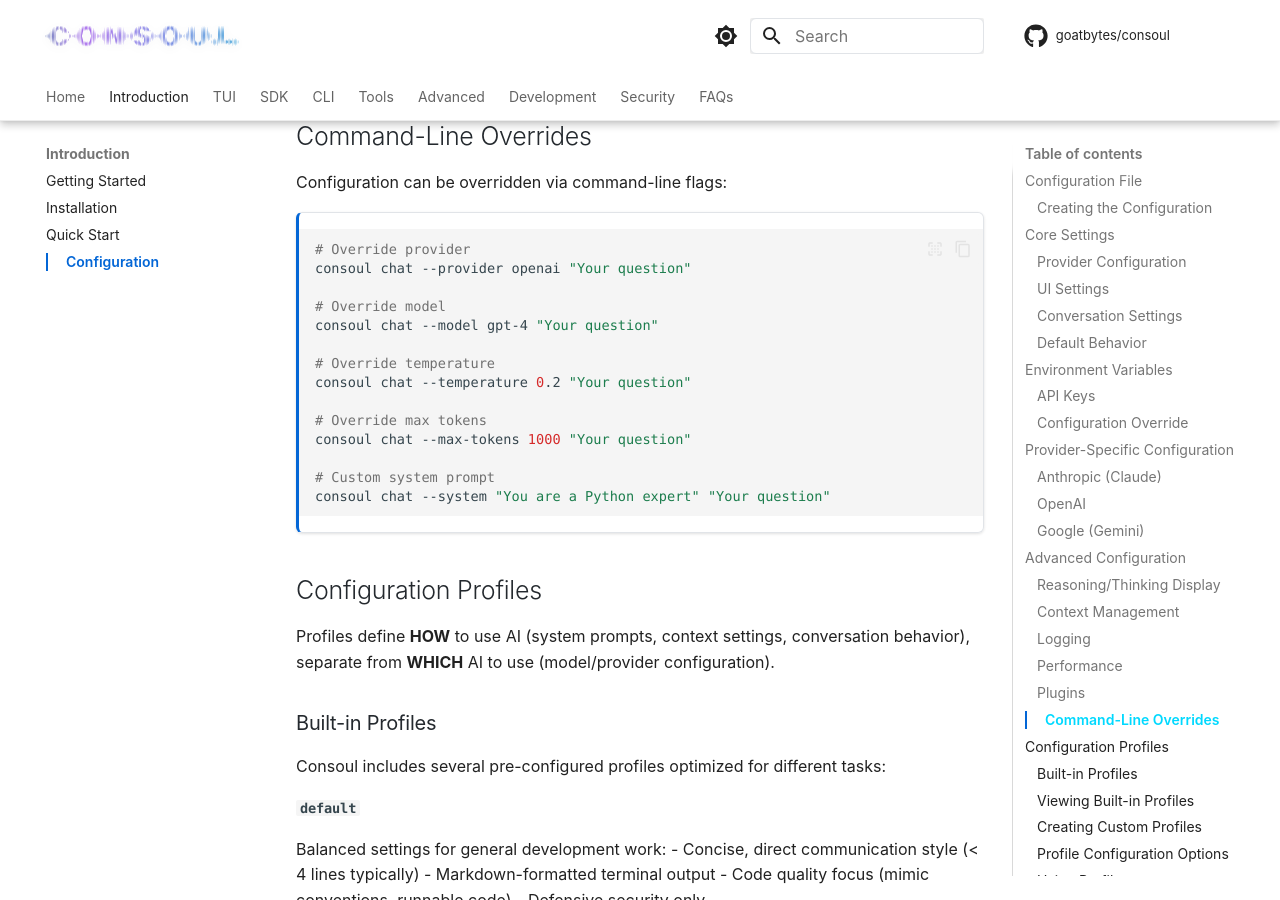
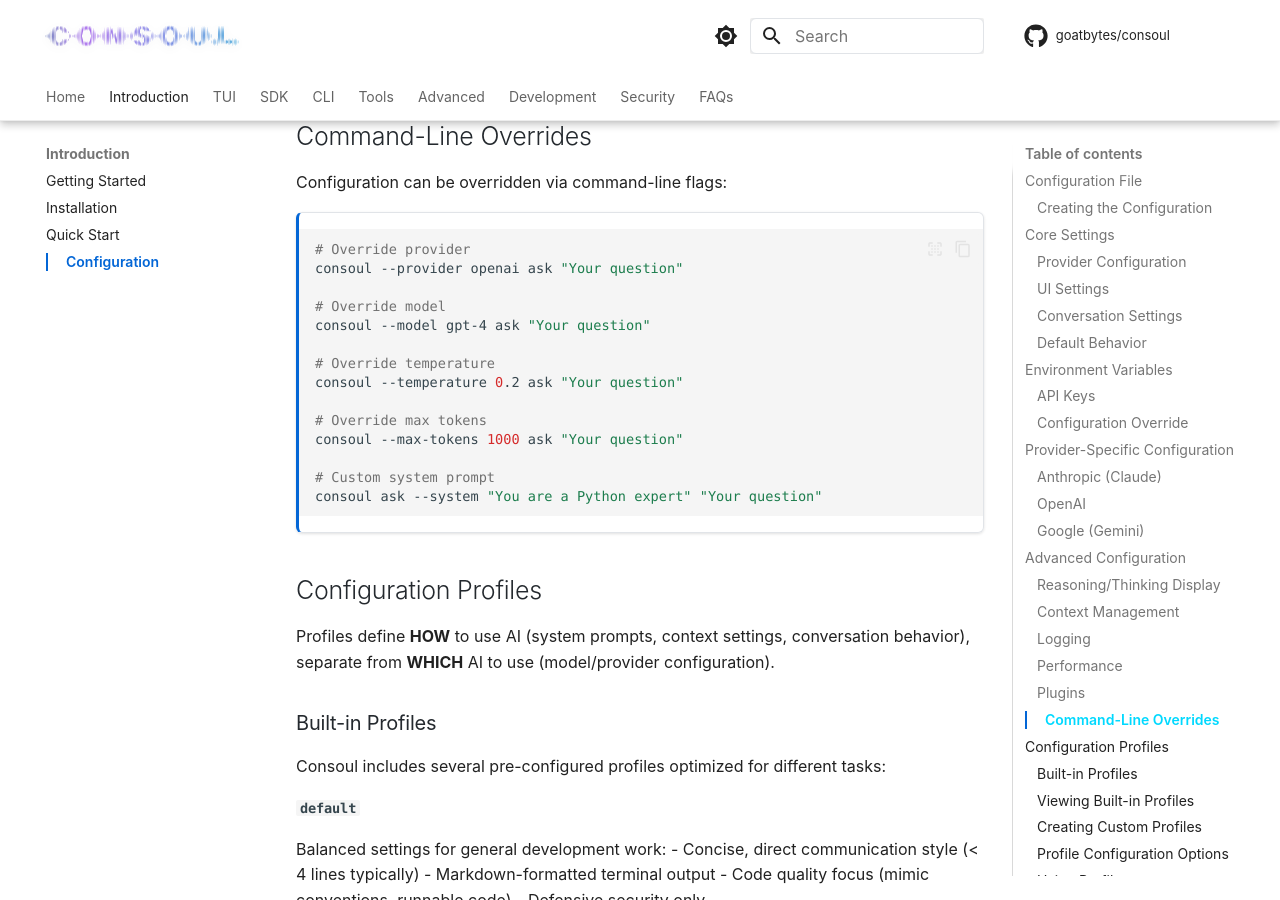
Before and after one commit to goatbytes/consoul, an MkDocs documentation site: the page built from docs/user-guide/configuration.md, in a window 1280 px wide and 900 px high, scrolled down 7180 px. Built offline with MkDocs 1.6.1 and Material for MkDocs 9.7.7, drawn with Linux system fonts in a browser that asks for light colours; comment, search, counter and statistics services are not loaded; some of the changed text lies outside the part shown.

Commit message:
docs: fix incorrect command syntax in remaining user-guide files
Fixed 11 instances across 4 files:
- configuration.md: 8 fixes (global flags and one-off queries)
- code-search.md: 1 fix (one-off query)
- file-editing.md: 1 fix (one-off query)
- image-analysis.md: 1 fix (one-off query with --attach)

Changes:
- `consoul chat "..."` → `consoul ask "..."` for one-off queries
- `consoul chat --temperature X` → `consoul --temperature X ask` (global flags)
- `consoul chat --max-tokens X` → `consoul --max-tokens X ask` (global flags)
- `consoul chat --provider X` → `consoul --provider X ask` (global flags)
- `consoul chat --model X` → `consoul --model X ask` (global flags)

Completed documentation syntax audit across all user-guide files.
Total fixes: 70+ instances across getting-started.md, usage.md, configuration.md,
code-search.md, file-editing.md, and image-analysis.md.

````diff
--- a/docs/user-guide/configuration.md
+++ b/docs/user-guide/configuration.md
@@ -330,19 +330,19 @@ Configuration can be overridden via command-line flags:
 
 ```bash
 # Override provider
-consoul chat --provider openai "Your question"
+consoul --provider openai ask "Your question"
 
 # Override model
-consoul chat --model gpt-4 "Your question"
+consoul --model gpt-4 ask "Your question"
 
 # Override temperature
-consoul chat --temperature 0.2 "Your question"
+consoul --temperature 0.2 ask "Your question"
 
 # Override max tokens
-consoul chat --max-tokens 1000 "Your question"
+consoul --max-tokens 1000 ask "Your question"
 
 # Custom system prompt
-consoul chat --system "You are a Python expert" "Your question"
+consoul ask --system "You are a Python expert" "Your question"
 ```
 
 ## Configuration Profiles
@@ -450,14 +450,14 @@ profiles:
 
 ```bash
 # Use specific profile
-consoul chat --profile code-review "Review this PR"
+consoul ask --profile code-review "Review this PR"
 
 # Set default profile in config
 consoul config set default_profile creative
 
 # Or set via environment variable
 export CONSOUL_PROFILE=fast
-consoul chat "Quick question"
+consoul ask "Quick question"
 ```
 
 ### Default System Prompt
@@ -737,7 +737,7 @@ echo $ANTHROPIC_API_KEY
 cat ~/.zshrc | grep ANTHROPIC_API_KEY
 
 # Test with explicit variable
-ANTHROPIC_API_KEY=your-key consoul chat "test"
+ANTHROPIC_API_KEY=your-key consoul ask "test"
 ```
 
 ### Provider Connection Issues
````
Also changed, not shown: docs/user-guide/code-search.md (+1 -1 lines), docs/user-guide/file-editing.md (+1 -1 lines), docs/user-guide/image-analysis.md (+1 -1 lines).
